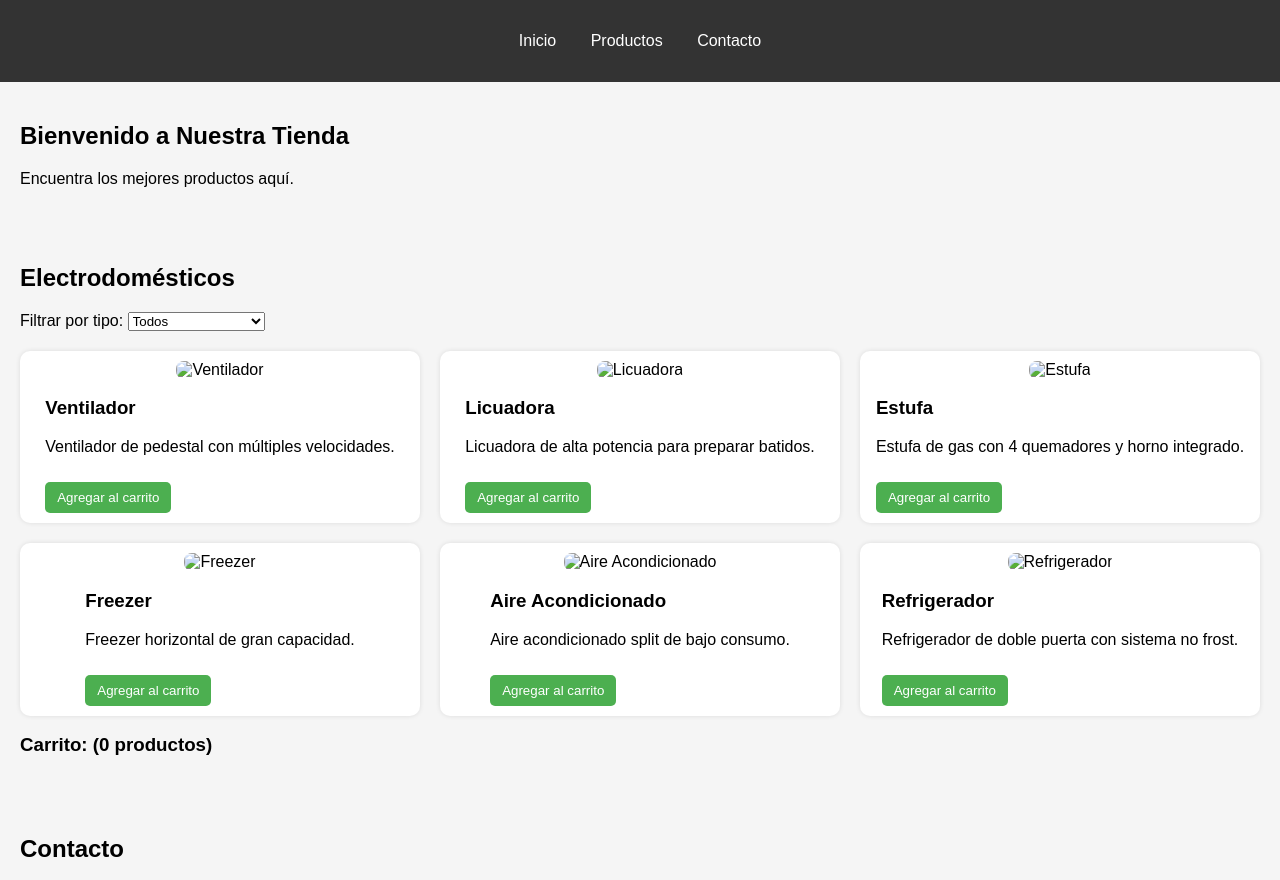
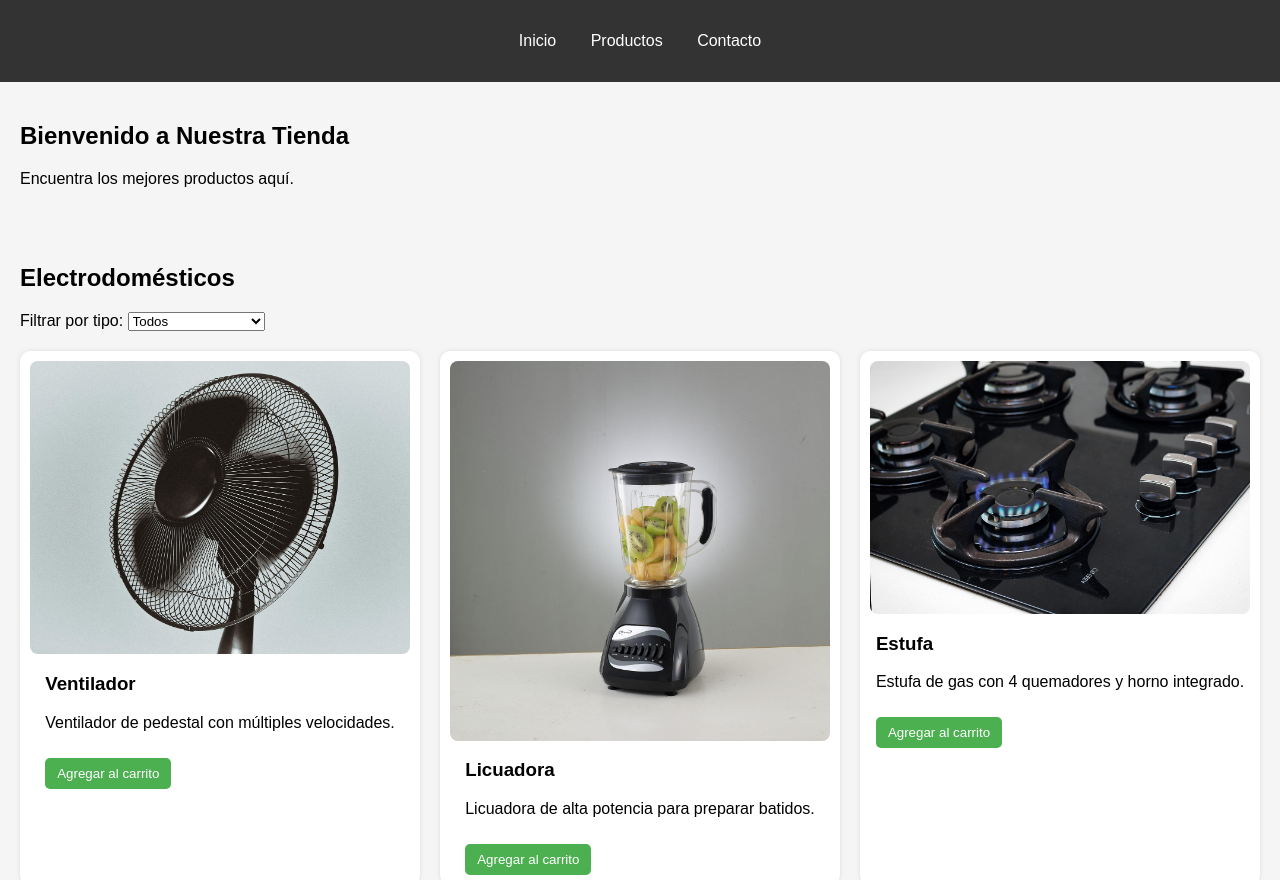
Before and after one commit to JoseMartinLau/Productos, a plain HTML site: page index.html in a window 1280 px wide. Shown: the top 880 px of the page. Drawn offline with Linux system fonts and the light colour scheme.

Commit message:
Add files via upload

```diff
--- a/index.html
+++ b/index.html
@@ -38,7 +38,7 @@
 
     <div id="lista-productos">
       <div class="producto" data-tipo="Ventilador">
-        <img src="imagenes/black-926117_1280.jpg" alt="Ventilador">
+        <img src="black-926117_1280.jpg" alt="Ventilador">
         <div>
           <h3>Ventilador</h3>
           <p>Ventilador de pedestal con múltiples velocidades.</p>
@@ -47,7 +47,7 @@
       </div>
 
       <div class="producto" data-tipo="Licuadora">
-        <img src="imagenes/blender-10934_1280.jpg" alt="Licuadora">
+        <img src="blender-10934_1280.jpg" alt="Licuadora">
         <div>
           <h3>Licuadora</h3>
           <p>Licuadora de alta potencia para preparar batidos.</p>
@@ -56,7 +56,7 @@
       </div>
 
       <div class="producto" data-tipo="Estufa">
-        <img src="imagenes/gas-stove-1776648_1280.jpg" alt="Estufa">
+        <img src="gas-stove-1776648_1280.jpg" alt="Estufa">
         <div>
           <h3>Estufa</h3>
           <p>Estufa de gas con 4 quemadores y horno integrado.</p>
@@ -65,7 +65,7 @@
       </div>
 
       <div class="producto" data-tipo="Freezer">
-        <img src="imagenes/fridge-top-cover-6004377_1280.jpg" alt="Freezer">
+        <img src="fridge-top-cover-6004377_1280.jpg" alt="Freezer">
         <div>
           <h3>Freezer</h3>
           <p>Freezer horizontal de gran capacidad.</p>
@@ -74,7 +74,7 @@
       </div>
 
       <div class="producto" data-tipo="Aire Acondicionado">
-        <img src="imagenes/condenser-unit-6605975_1280.jpg" alt="Aire Acondicionado">
+        <img src="condenser-unit-6605975_1280.jpg" alt="Aire Acondicionado">
         <div>
           <h3>Aire Acondicionado</h3>
           <p>Aire acondicionado split de bajo consumo.</p>
@@ -83,7 +83,7 @@
       </div>
 
       <div class="producto" data-tipo="Refrigerador">
-        <img src="imagenes/appliance-1767311_1280.jpg" alt="Refrigerador">
+        <img src="appliance-1767311_1280.jpg" alt="Refrigerador">
         <div>
           <h3>Refrigerador</h3>
           <p>Refrigerador de doble puerta con sistema no frost.</p>
```
